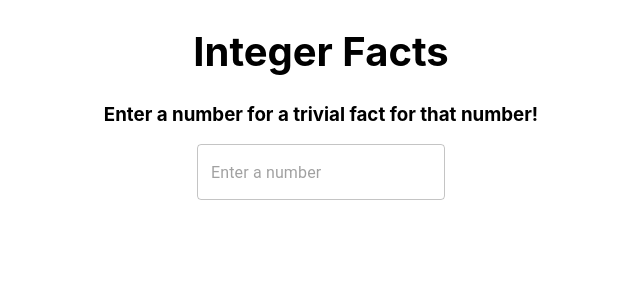
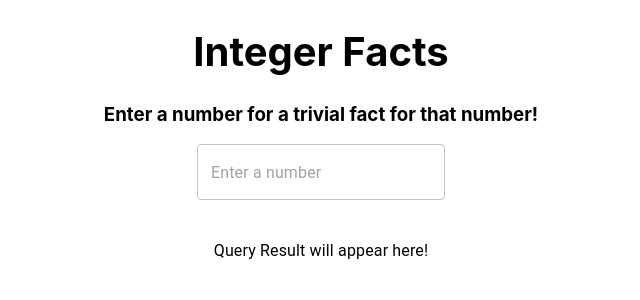
Before and after one commit to KalTang/Integer-Facts, a React (Create React App) app: page / in a window 1280 px wide. Shown: the top 300 px of the page, without its empty margins (319-959 px from the left). Built offline with nearby package versions, Linux system fonts and the light colour scheme.

Commit message:
centered results

```diff
--- a/src/App.js
+++ b/src/App.js
@@ -2,12 +2,14 @@ import { useState } from 'react';
 import './styles/app.css';
 import Header from './components/Header';
 import Search from './components/Search';
+import ResultDisplay from './components/ResultDisplay';
 
 function App() {
     return (
         <div className="container">
             <Header />
             <Search />
+            <ResultDisplay />
         </div>
     );
 }
--- /dev/null
+++ b/src/components/ResultDisplay.js
@@ -0,0 +1,13 @@
+import React from 'react';
+import { Typography } from '@material-ui/core';
+import '../styles/resultDisplay.css';
+
+const ResultDisplay = () => {
+    return (
+        <div className="SearchResults">
+            <Typography>Query Result will appear here!</Typography>
+        </div>
+    );
+};
+
+export default ResultDisplay;
--- a/src/components/Search.js
+++ b/src/components/Search.js
@@ -3,7 +3,7 @@ import '../styles/search.css';
 import { TextField } from '@material-ui/core';
 
 const Search = () => {
-    const [query, setQuery] = useState('');
+    const [input, setInput] = useState('');
 
     return (
         <div>
@@ -14,8 +14,8 @@ const Search = () => {
                     placeholder="Enter a number"
                     id="search"
                     className="input"
-                    value={query}
-                    onChange={(e) => setQuery(e.target.value)}
+                    value={input}
+                    onChange={(e) => setInput(e.target.value)}
                 />
             </form>
         </div>
--- /dev/null
+++ b/src/styles/resultDisplay.css
@@ -0,0 +1,4 @@
+.SearchResults {
+    text-align: center;
+    padding-top: 3%;
+}
```
